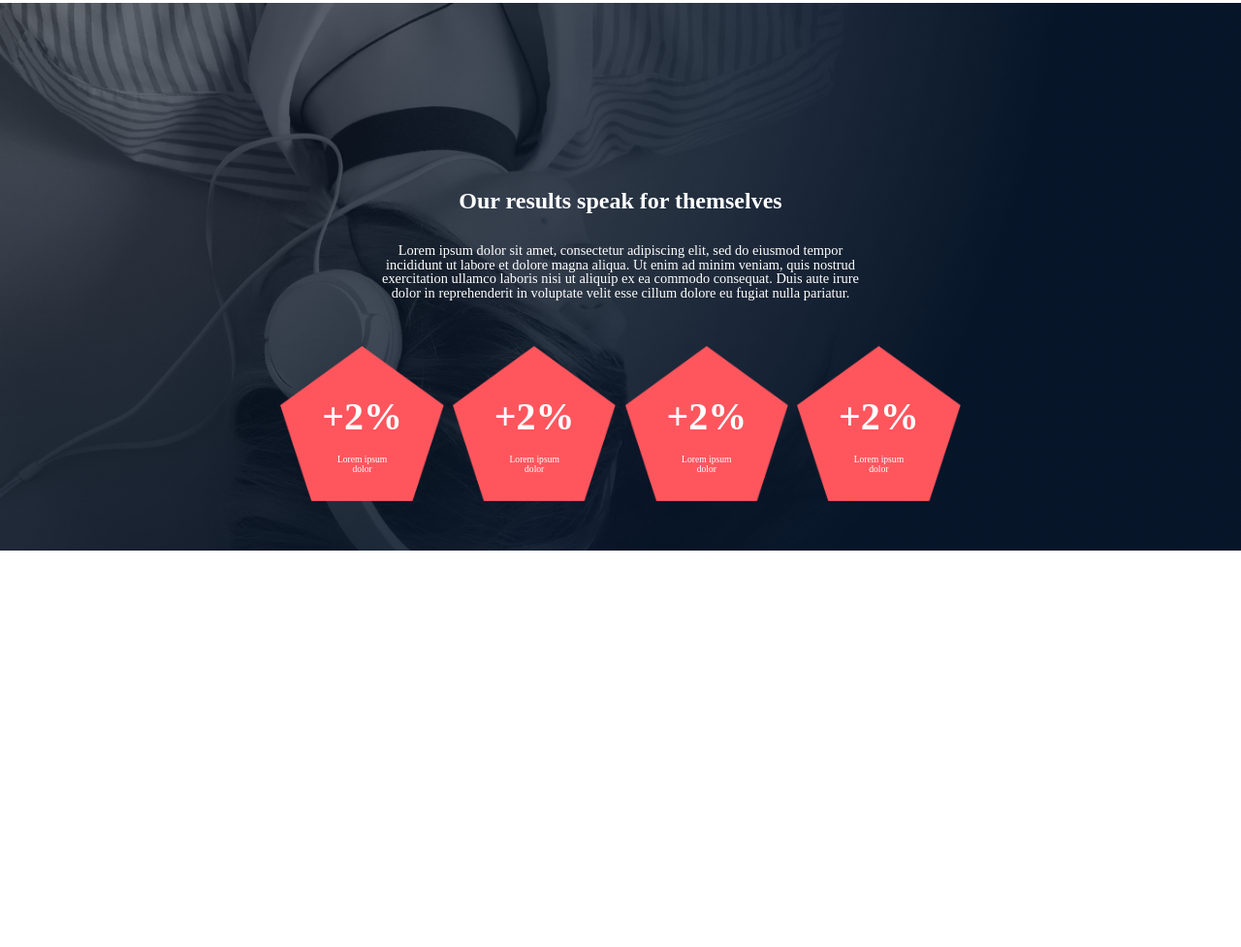
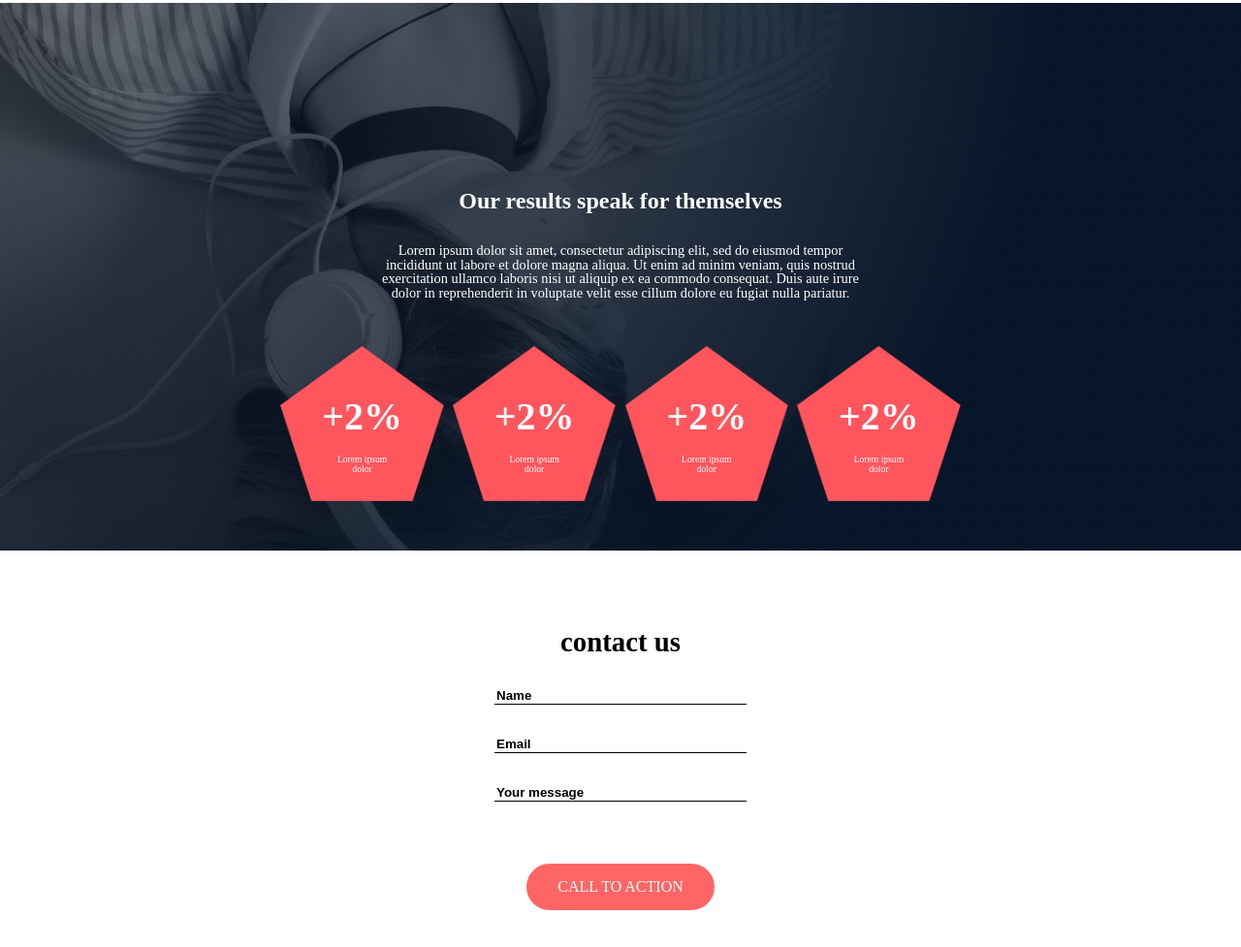
Before and after one commit to Ahmedg1024/alx_html_css, a plain HTML site: page headphones/0-index.html in a window 1280 px wide. Shown: the part 1338-2315 px from the top of the page at 97% size. Before the commit the page ends 1906 px from the top, so only its background shows below. Drawn offline with Linux system fonts and the light colour scheme.

Commit message:
edit the input section properly

```diff
--- a/headphones/0-index.html
+++ b/headphones/0-index.html
@@ -85,6 +85,15 @@
             </div>
         </div>
     </main>
+    <section class="contact_container">
+        <h3>contact us</h3>
+            <form action="#"  class="data_entered">
+                <input type="text" id="name" placeholder="Name">
+                <input type="text" id="email" placeholder="Email">
+                <input type="text" id="your_message" placeholder="Your message">
+                <a href="#">CALL TO ACTION</a>
+            </form>
+    </section>
     <footer>
 
     </footer>
--- a/headphones/0-styles.css
+++ b/headphones/0-styles.css
@@ -171,3 +171,84 @@ nav img{
 .result_card img{
     height: 10rem;
 }
+
+/* contact us section*/
+
+.contact_container{
+    text-align: center;
+    margin-top: 5rem;
+    margin-bottom: 5rem;
+}
+.contact_container h3{
+    font-size: 1.8rem;
+    font-weight: bold;
+    margin-bottom: 2rem;
+}
+
+.data_entered {
+    display: flex;
+    flex-direction: column;
+    align-items: center;
+    margin: auto;
+    width: 20%;
+}
+/*
+.name_entered{
+    display: flex;
+    margin-bottom: 2rem;
+}
+.email_entered{
+    display: flex;
+    margin-bottom: 2rem;
+}
+.message_entered{
+    display: flex;
+    margin-bottom: 2rem;
+    color: black;
+}
+*/
+#name{
+    width: 100%;
+    border-bottom: 0.5px solid black;
+    border-top: none;
+    border-right: none;
+    border-left: none;
+    margin-bottom: 2rem;
+    font-weight: bold;
+
+}
+
+#email{
+    width: 100%;
+    border-bottom: 0.5px solid black;
+    border-top: none;
+    border-right: none;
+    border-left: none;
+    margin-bottom: 2rem;
+    font-weight: bold;
+}
+#your_message{
+    width: 100%;
+    border-bottom: 0.5px solid black;
+    border-top: none;
+    border-right: none;
+    border-left: none;
+    margin-bottom: 2rem;
+    font-weight: bold;
+}
+.data_entered a{
+    background-color: #FF6565;
+    color: white;
+    text-decoration: none;
+    padding: 1rem 2rem ;
+    border-radius: 1.5rem;
+    width: fit-content;
+    text-align: center;
+    margin-bottom: 4rem;
+    margin: auto;
+    margin-top: 2rem;
+}
+::placeholder{
+    color: black;
+    opacity: 1.0;
+}
```
